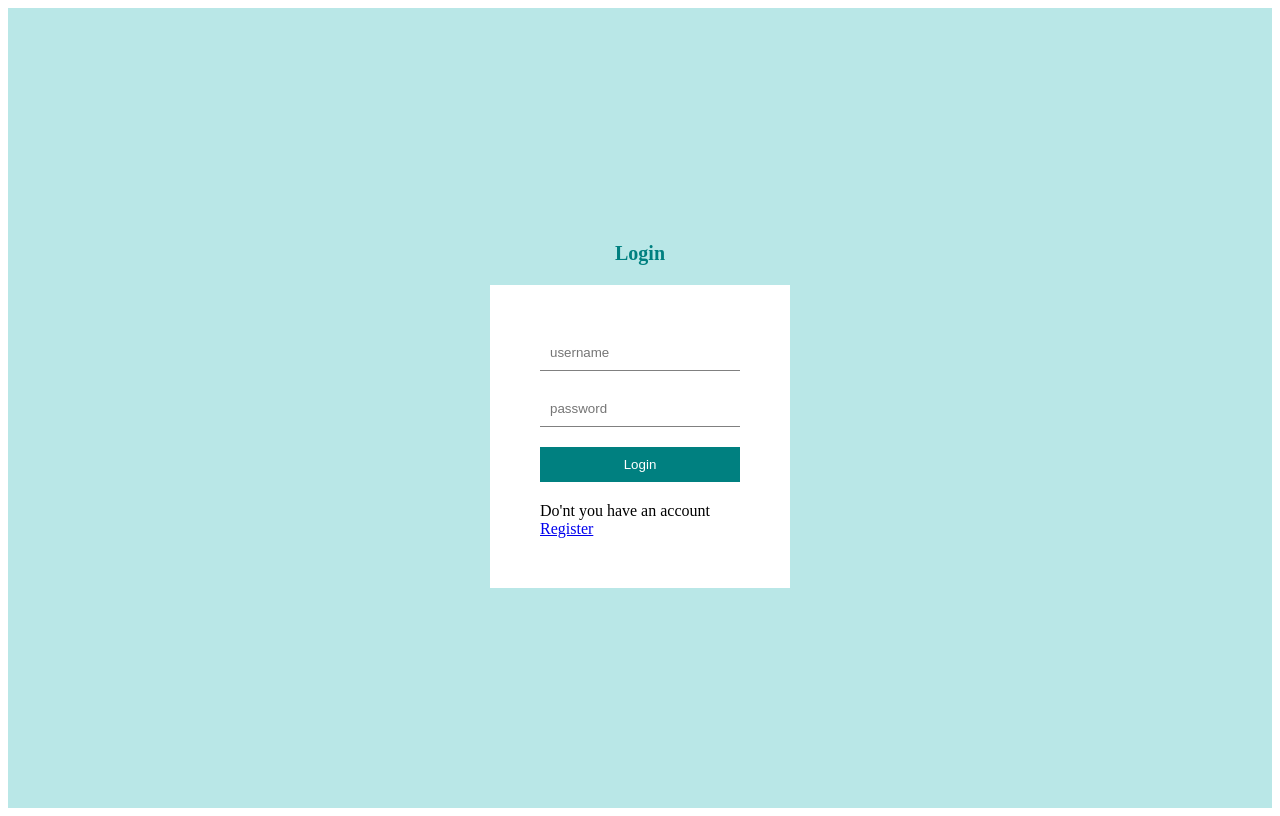
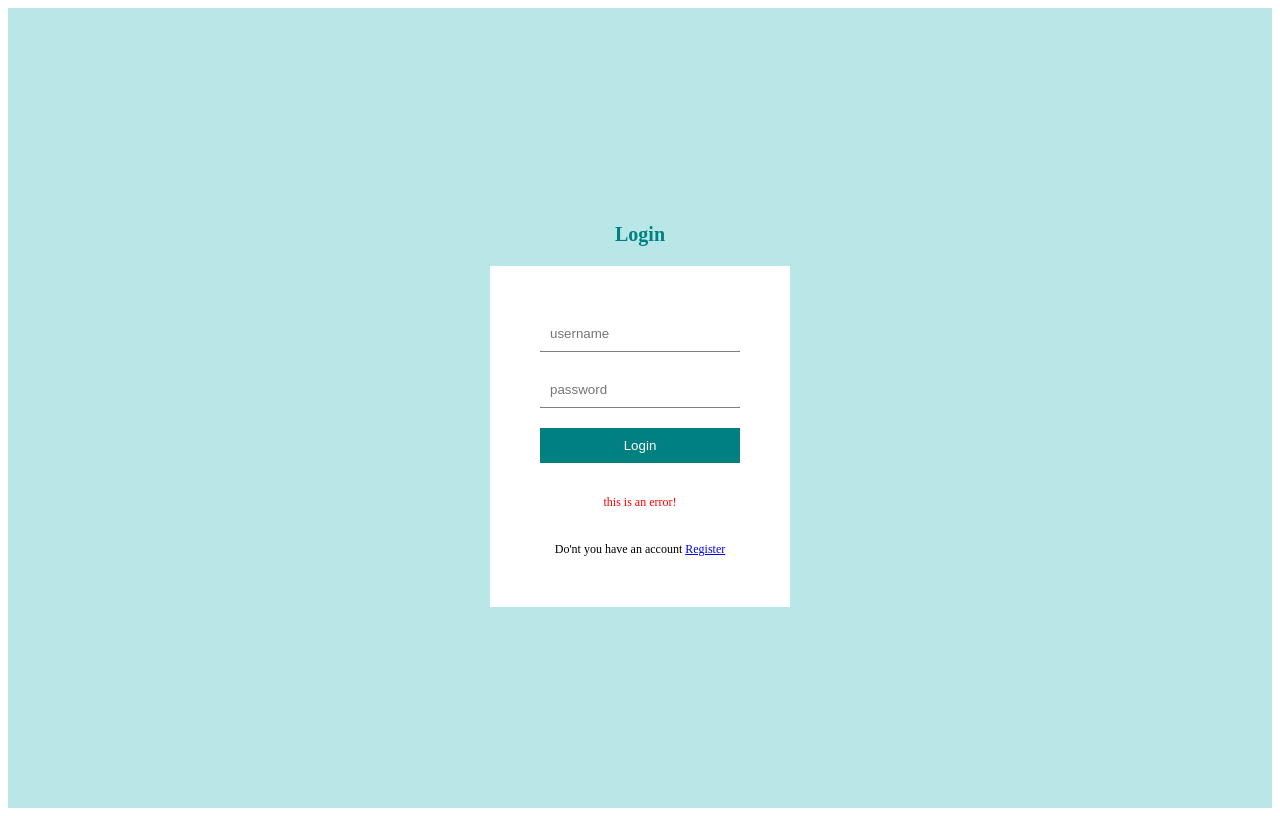
Before and after one commit to MariAzhdari/react-full-blog-app, a React (Create React App) app in the folder client/: page /login in a window 1280 px wide. Built offline with nearby package versions, Linux system fonts and the light colour scheme.

Commit message:
some style for Login

```diff
--- a/client/src/pages/Login.jsx
+++ b/client/src/pages/Login.jsx
@@ -9,6 +9,7 @@ const Login = () => {
         <input type="text" placeholder="username" />
         <input type="password" placeholder="password" />
         <button>Login</button>
+        <p>this is an error!</p>
         <span>Do'nt you have an account <Link to="/register">Register</Link></span>
       </form>
     </div>
--- a/client/src/style.scss
+++ b/client/src/style.scss
@@ -38,6 +38,17 @@ $lightGreen: #b9e7e7;
           color: white;
         }
 
+        p {
+          font-size: 12px;
+          color: red;
+          text-align: center;
+        }
+
+        span {
+          font-size: 12px;
+          text-align: center;
+        }
+
 
 
 
```
